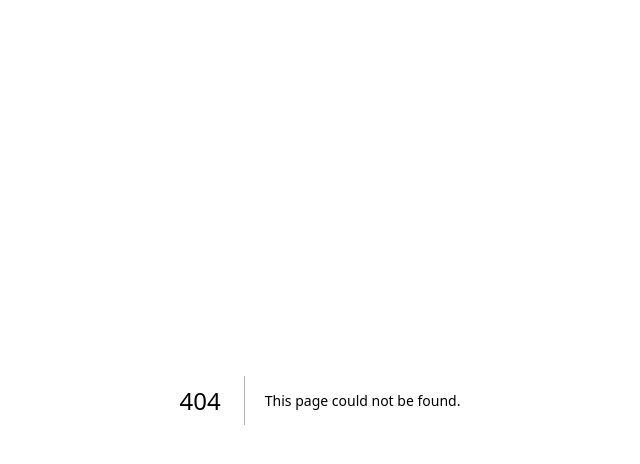
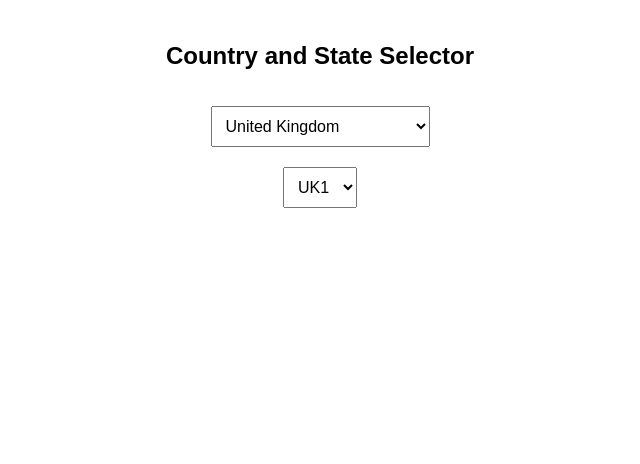
Before and after one commit to ManiKanta9578/ReactScenarioss, a Next.js app: page /twoDropdowns in a window 1280 px wide. Before the commit this address had no page. Shown: the top 464 px of the page, without its empty margins (320-960 px from the left). Built offline with nearby package versions, Linux system fonts and the light colour scheme.

Commit message:
two dropdowns

```diff
--- a/pages/index.js
+++ b/pages/index.js
@@ -18,6 +18,7 @@ const routes = [
   { href: "/otp", title: "OTP Fields" },
   { href: "/debouncing ", title: "How to perform debouncing in react ?" },
   { href: "/characterCounter ", title: "How to display number of characters remaining functionality for textarea using react useRef?" },
+  { href: "/twoDropdowns ", title: "Given two dropdowns, select 2nd dropdown options based on value selected in one dropdown" },
 ];
 
 function Home() {
--- /dev/null
+++ b/pages/twoDropdowns/index.js
@@ -0,0 +1,66 @@
+import React, { useState } from 'react';
+import styles from '../../styles/twoDropdown.module.css';
+
+
+const countries = [
+    {
+        id: 1,
+        name: "India",
+        code: "INR",
+        states: ['Andhra Pradesh', 'Telangana', 'Maharashtra']
+    },
+    {
+        id: 2,
+        name: "United Kingdom",
+        code: "UK",
+        states: ['UK1', 'UK2', 'UK3']
+    },
+    {
+        id: 3,
+        name: "United States of America",
+        code: "USA",
+        states: ['USA1', 'USA2', 'USA3']
+    },
+];
+
+const Index = () => {
+    const [countryDropdown, setCountryDropdown] = useState(countries[1].code);
+    const [states, setStates] = useState(countries[1].states);
+    const [selectedState, setSelectedState] = useState(states[0]);
+
+    const handleChange = (e) => {
+        let selectedValue = e.target.value;
+        setCountryDropdown(selectedValue);
+
+        const updatedStates = countries.find((ele) => ele.code === selectedValue);
+        setStates(updatedStates?.states || []);
+        setSelectedState(updatedStates?.states[0] || ''); // Set the first state or empty string
+    };
+
+    const handleChangeState = (e) => {
+        setSelectedState(e.target.value);
+        console.log(e.target.value);
+    };
+
+    return (
+        <div className={styles.container}>
+            <h1 className={styles.heading}>Country and State Selector</h1>
+            <select className={styles.select} value={countryDropdown} onChange={handleChange}>
+                {countries.map((country) => (
+                    <option key={country.id} value={country.code}>
+                        {country.name}
+                    </option>
+                ))}
+            </select>
+            <select className={styles.select} value={selectedState} onChange={handleChangeState}>
+                {states.map((state, index) => (
+                    <option key={index} value={state}>
+                        {state}
+                    </option>
+                ))}
+            </select>
+        </div>
+    );
+};
+
+export default Index;
--- /dev/null
+++ b/styles/twoDropdown.module.css
@@ -0,0 +1,18 @@
+.container {
+    display: flex;
+    flex-direction: column;
+    align-items: center;
+    padding: 20px;
+    font-family: Arial, sans-serif;
+}
+
+.select {
+    padding: 10px;
+    margin: 10px;
+    font-size: 16px;
+}
+
+.heading {
+    font-size: 24px;
+    margin-bottom: 20px;
+}
```
